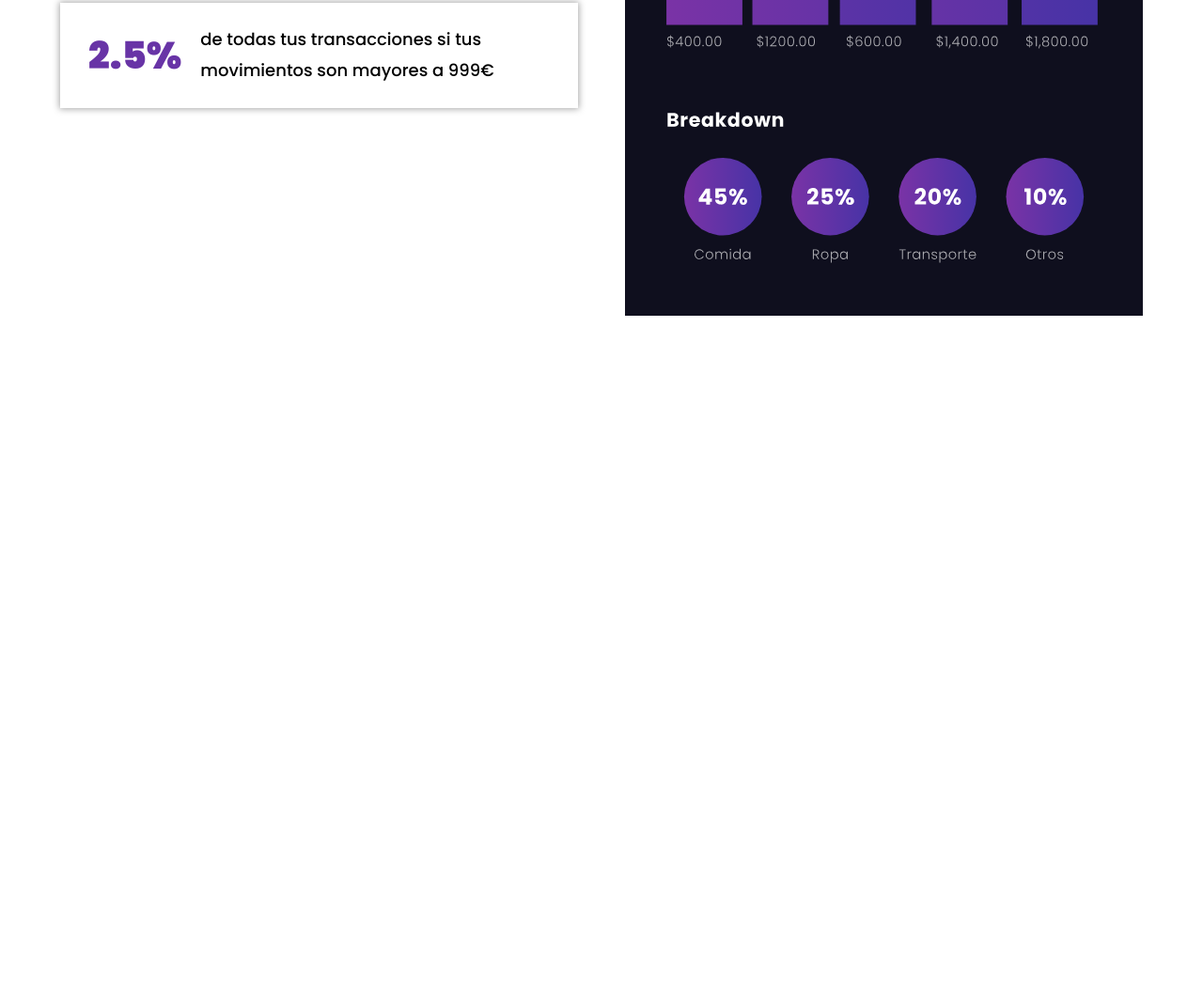
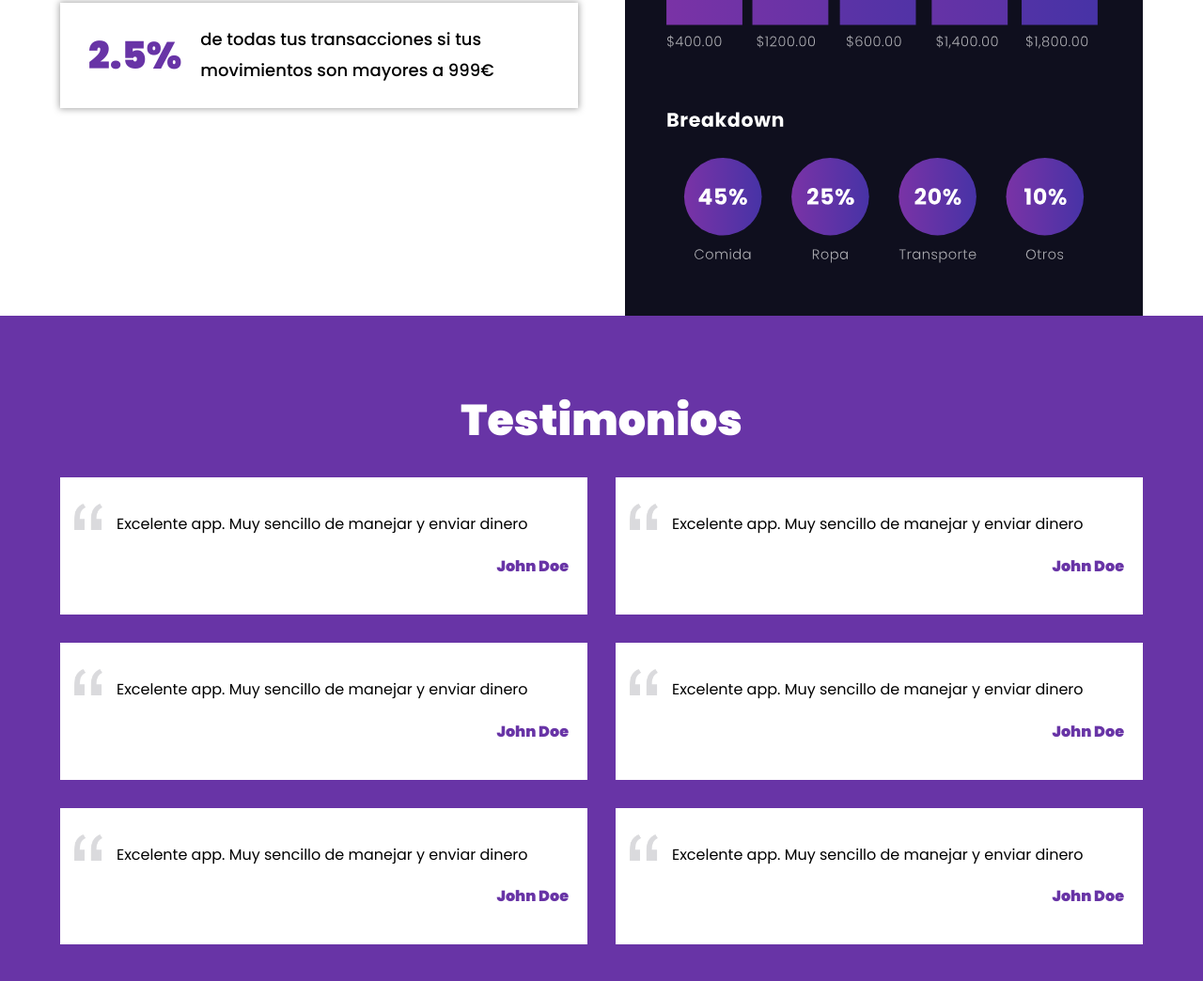
Before and after one commit to ErikaPalma/Nucleus-ewallet, a plain HTML site: page index.html in a window 1280 px wide. Shown: the part 3578-4622 px from the top of the page at 94% size. Before the commit the page ends 3914 px from the top, so only its background shows below. Drawn offline with Linux system fonts and the light colour scheme.

Commit message:
Testimonios

```diff
--- a/css/styles.css
+++ b/css/styles.css
@@ -313,3 +313,56 @@ img {
   color: var(--primario);
   font-size: 4rem;
 }
+
+/*Testimonios*/
+
+.testimonios{
+  background-color: var(--primario);
+  padding: 5rem 0;
+}
+
+.testimonios__heading{
+  color: var(--blanco);
+  text-align: center;
+}
+
+.testimonio{
+  background-color: var(--blanco);
+  padding: 2rem ;
+  position: relative;
+
+}
+
+.testimonio__texto{
+  padding-left: 4rem;
+}
+
+.testimonio__texto::before{
+  content: '';
+  background-image: url(../img/comilla.png);
+  background-repeat: no-repeat;
+  background-position: center;
+  background-size: 3rem;
+  width: 3rem;
+  height: 3rem;
+  position: absolute;
+  top: 27px;
+  left: 15px;
+}
+
+.testimonios__grid{
+  gap: 3rem;
+  display: grid;
+}
+
+@media (min-width: 768px){
+  .testimonios__grid{
+    grid-template-columns: repeat(2, 1fr);
+  }
+}
+
+.testimonio__autor{
+  text-align: right;
+  font-weight: 900;
+  color: var(--primario);
+}
--- a/index.html
+++ b/index.html
@@ -110,6 +110,39 @@
     </div>
    </section>
 
+   <section class="testimonios">
+        <div class="contenedor">
+            <h2 class="testimonios__heading">Testimonios</h2>
+            <div class="testimonios__grid">
+                <div class="testimonio">
+                    <p class="testimonio__texto">Excelente app. Muy sencillo de manejar y enviar dinero</p>
+                    <p class="testimonio__autor">John Doe</p>
+                </div>
+                <div class="testimonio">
+                    <p class="testimonio__texto">Excelente app. Muy sencillo de manejar y enviar dinero</p>
+                    <p class="testimonio__autor">John Doe</p>
+                </div>
+                <div class="testimonio">
+                    <p class="testimonio__texto">Excelente app. Muy sencillo de manejar y enviar dinero</p>
+                    <p class="testimonio__autor">John Doe</p>
+                </div>
+                <div class="testimonio">
+                    <p class="testimonio__texto">Excelente app. Muy sencillo de manejar y enviar dinero</p>
+                    <p class="testimonio__autor">John Doe</p>
+                </div>
+                <div class="testimonio">
+                    <p class="testimonio__texto">Excelente app. Muy sencillo de manejar y enviar dinero</p>
+                    <p class="testimonio__autor">John Doe</p>
+                </div>
+                <div class="testimonio">
+                    <p class="testimonio__texto">Excelente app. Muy sencillo de manejar y enviar dinero</p>
+                    <p class="testimonio__autor">John Doe</p>
+                </div>
+
+            </div>
+        </div>
+   </section>
+
 
 </body>
 </html>
```
